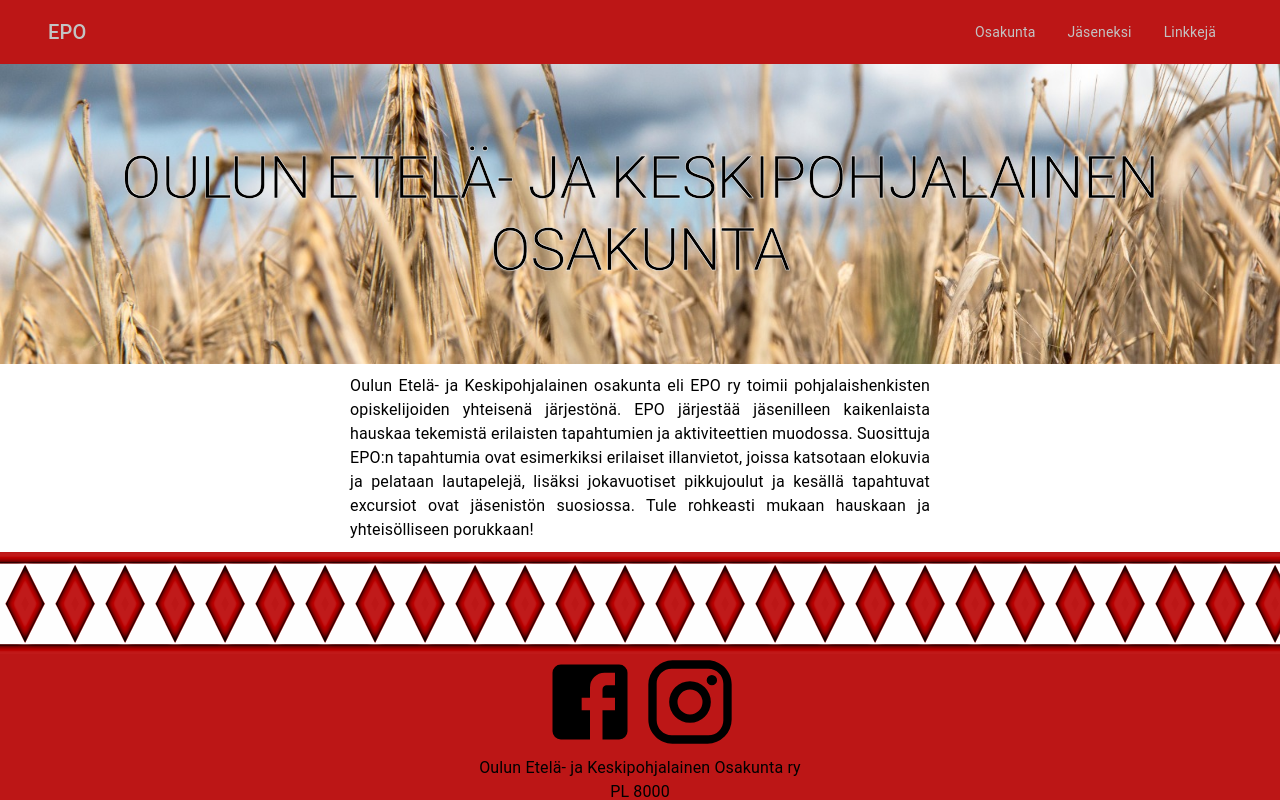
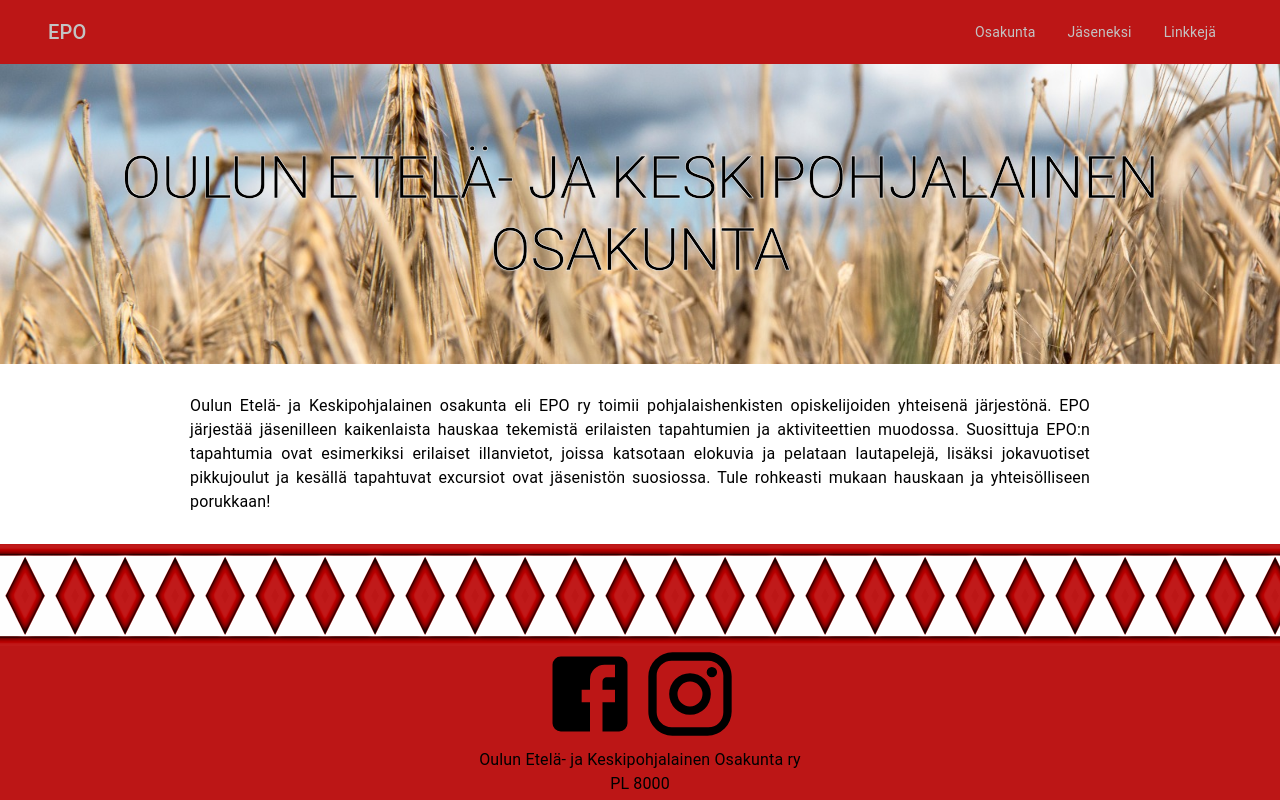
Before and after one commit to ehip/epo, a React (Create React App) app: page / in a window 1280 px wide. Built offline with nearby package versions, Linux system fonts and the light colour scheme.

Commit message:
textfield component to hold a title as well

```diff
--- a/src/components/Global/Text.tsx
+++ b/src/components/Global/Text.tsx
@@ -2,8 +2,8 @@ import { Container, Paper, Typography, makeStyles } from "@material-ui/core";
 
 const useStyles = makeStyles({
   root: {
-    padding: 10,
-    margin: "auto 5 auto 5",
+    padding: 30,
+    margin: "auto auto",
     textAlign: "justify",
   },
 });
@@ -16,7 +16,7 @@ export const Text = ({ text }: Props) => {
   const { root } = useStyles();
 
   return (
-    <Container maxWidth="sm" className={root}>
+    <Container maxWidth="md" className={root}>
       <Paper square elevation={0}>
         <Typography variant="body1">{text}</Typography>
       </Paper>
```
Also changed, not shown: src/components/Global/TextField.tsx (added, +16 -0 lines).
